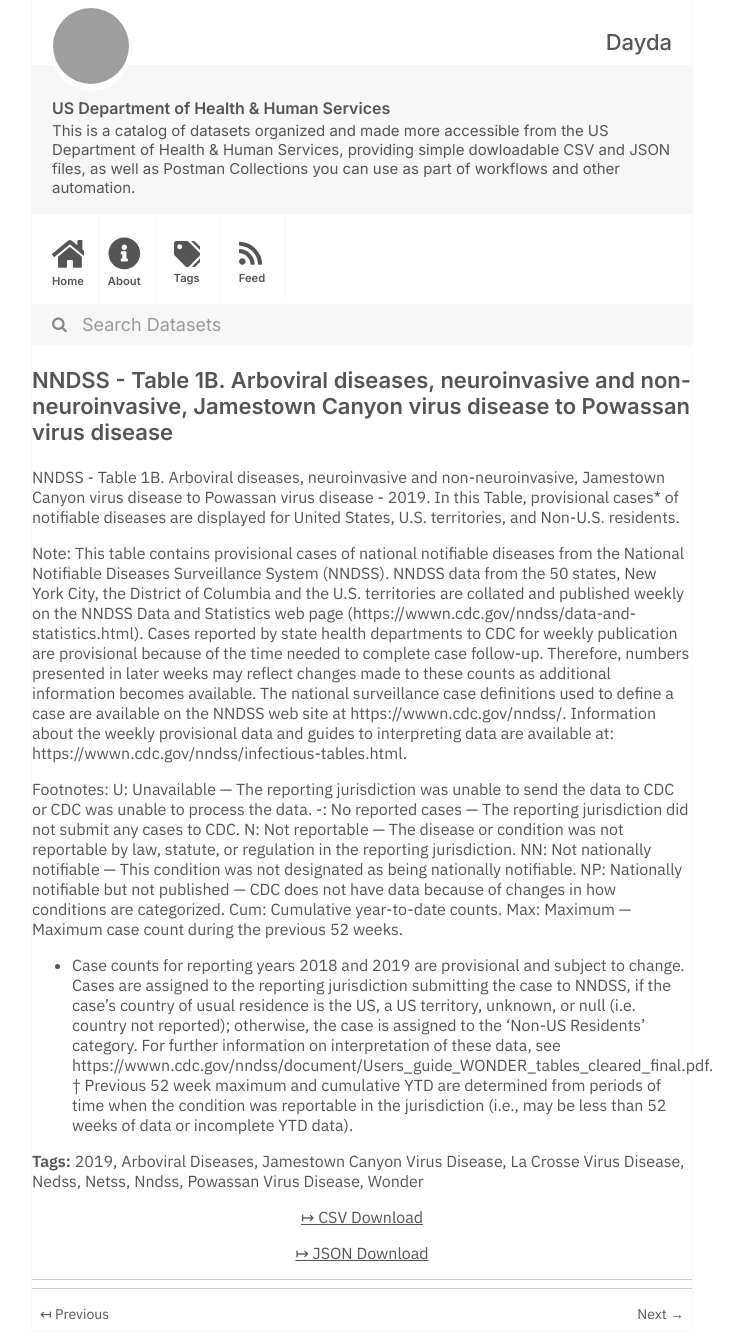
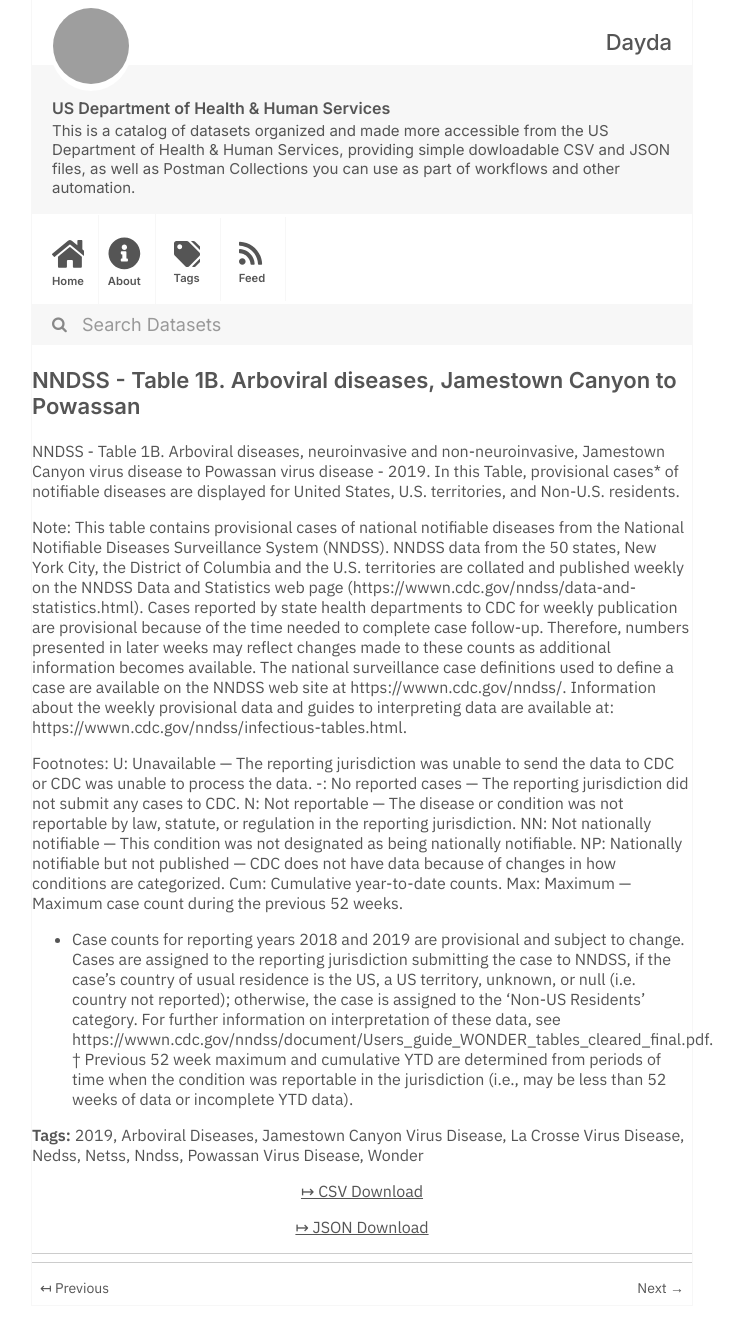
Before and after one commit to dayda-entities/us-department-of-health-and-human-services, a Jekyll site: the page built from _posts/2020-11-10-nndss-table-1b-arboviral-disea.md, in a window 1280 px wide. Shown: the whole page, without its empty margins (278-1022 px from the left). Built offline with Jekyll 4.4.1, drawn with Linux system fonts in a browser that asks for light colours; after the commit the page ends 1306 px from its top, so only the background shows below that; grey boxes are pictures that could not be loaded.

```diff
--- a/_posts/2020-11-10-nndss-table-1b-arboviral-disea.md
+++ b/_posts/2020-11-10-nndss-table-1b-arboviral-disea.md
@@ -1,9 +1,7 @@
 ---
-title: >-
-  NNDSS - Table 1B. Arboviral diseases, neuroinvasive and non-neuroinvasive,
-  Jamestown Canyon virus disease to Powassan virus disease
-created: '2020-11-10T16:17:45.875635'
-modified: '2021-04-17T02:51:52.107552'
+title: 'NNDSS - Table 1B. Arboviral diseases, Jamestown Canyon to Powassan'
+created: '2020-11-10T16:16:42.408384'
+modified: '2021-04-25T15:01:06.420732'
 state: active
 type: dataset
 tags:
@@ -17,8 +15,8 @@ tags:
   - Powassan Virus Disease
   - Wonder
 groups: []
-csv_url: 'https://data.cdc.gov/api/views/9gny-cbhc/rows.csv?accessType=DOWNLOAD'
-json_url: 'https://data.cdc.gov/api/views/9gny-cbhc/rows.json?accessType=DOWNLOAD'
+csv_url: 'https://data.cdc.gov/api/views/eez9-q5m5/rows.csv?accessType=DOWNLOAD'
+json_url: 'https://data.cdc.gov/api/views/eez9-q5m5/rows.json?accessType=DOWNLOAD'
 layout: post
 
 ---
```
